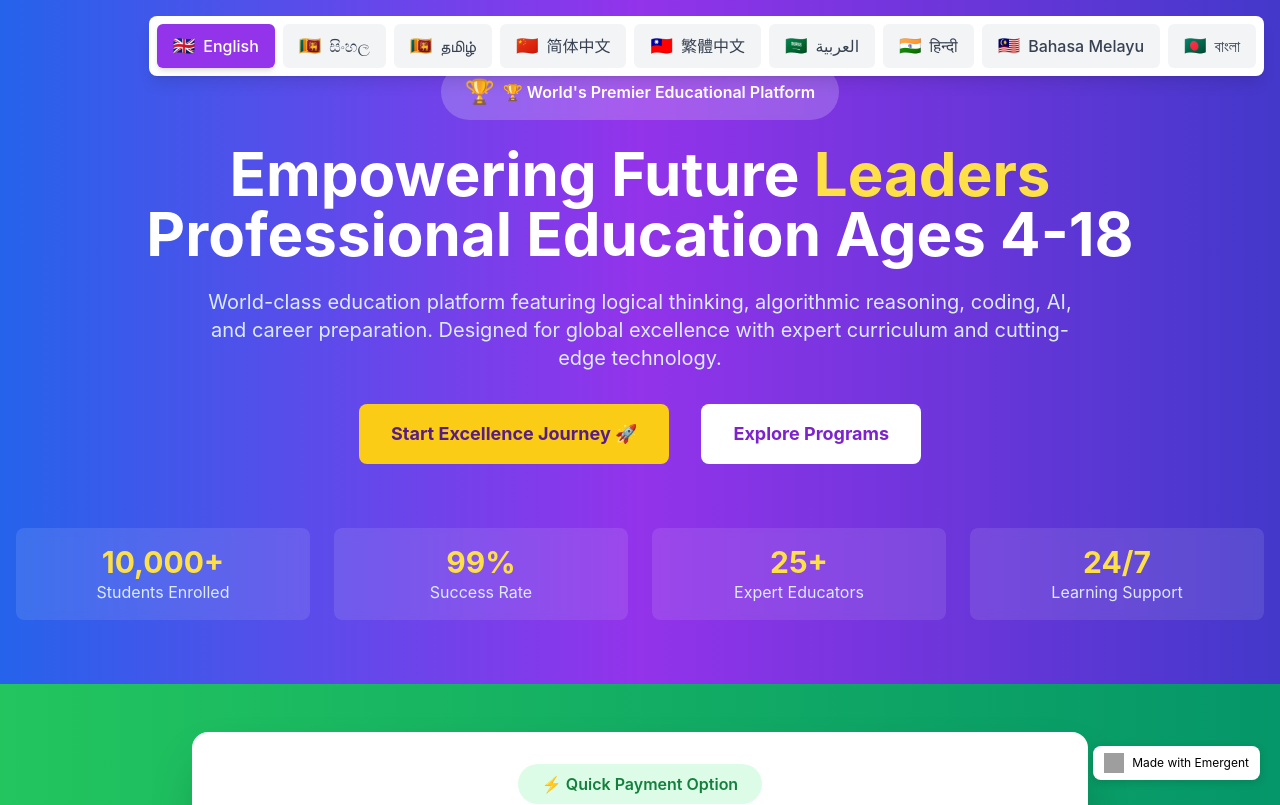
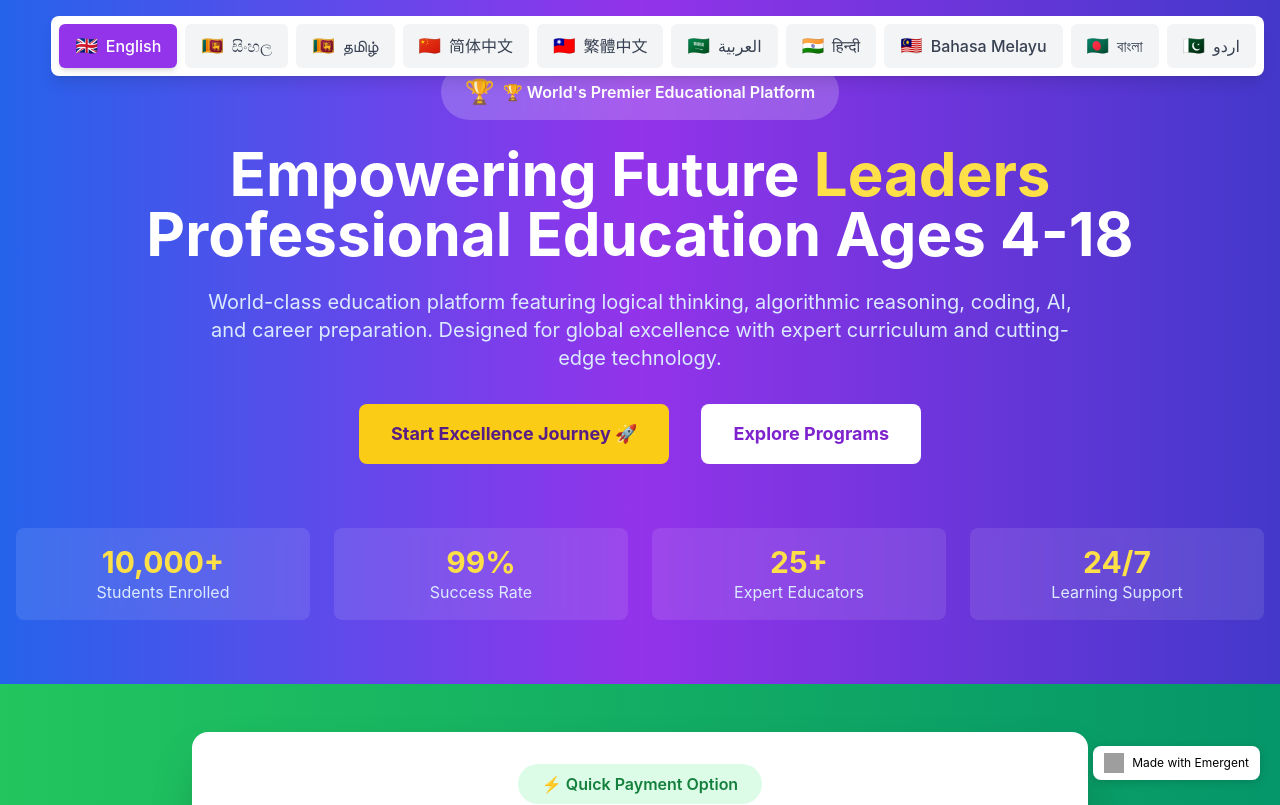
Before and after one commit to tecsrilankaworldwide/tec-platform-production, a React (Create React App) app in the folder frontend/: page / in a window 1280 px wide. Shown: the top 805 px of the page. Built offline with nearby package versions, Linux system fonts and the light colour scheme; grey boxes are pictures that could not be loaded.

Commit message:
auto-commit for 02edc4eb-635b-4bd9-a209-445de5862401

```diff
--- a/frontend/src/LanguageSwitcher.js
+++ b/frontend/src/LanguageSwitcher.js
@@ -13,7 +13,8 @@ const LanguageSwitcher = () => {
     { code: 'ar', name: 'العربية', flag: '🇸🇦' },
     { code: 'hi', name: 'हिन्दी', flag: '🇮🇳' },
     { code: 'ms', name: 'Bahasa Melayu', flag: '🇲🇾' },
-    { code: 'bn', name: 'বাংলা', flag: '🇧🇩' }
+    { code: 'bn', name: 'বাংলা', flag: '🇧🇩' },
+    { code: 'ur', name: 'اردو', flag: '🇵🇰' }
   ];
 
   return (
```
